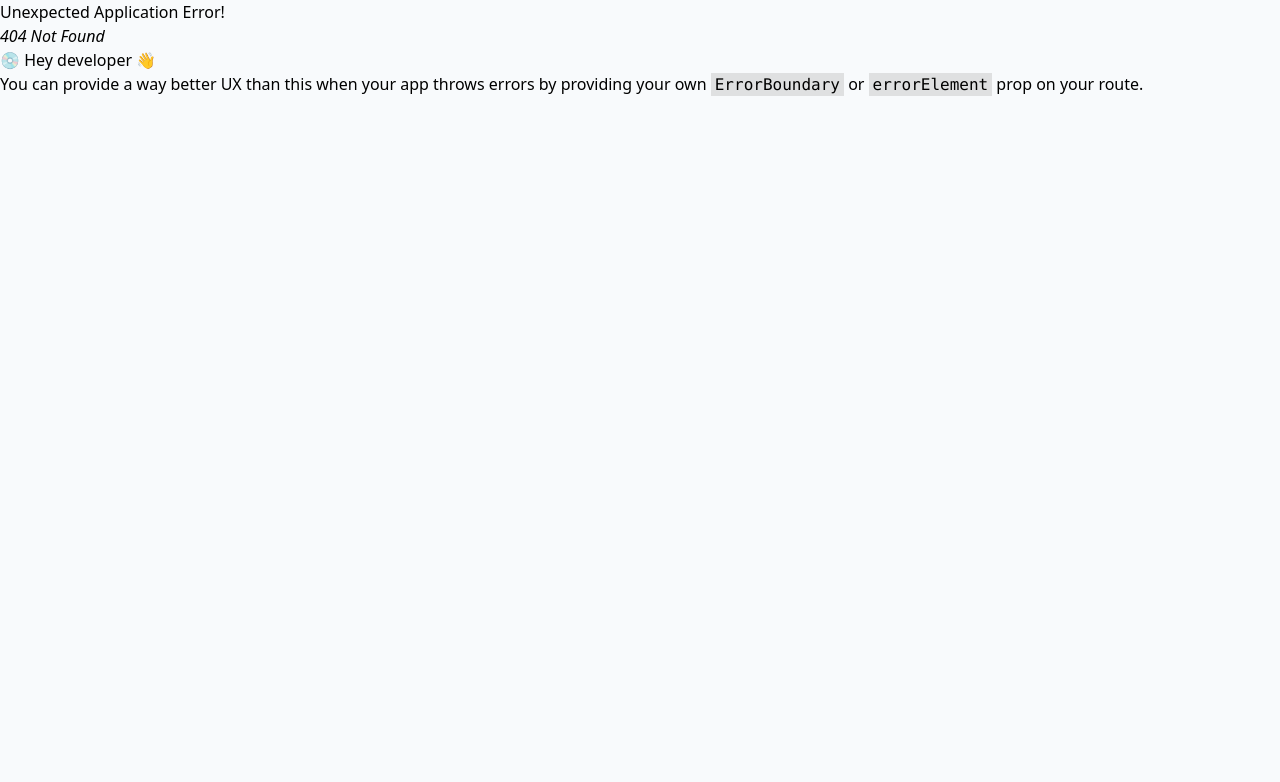
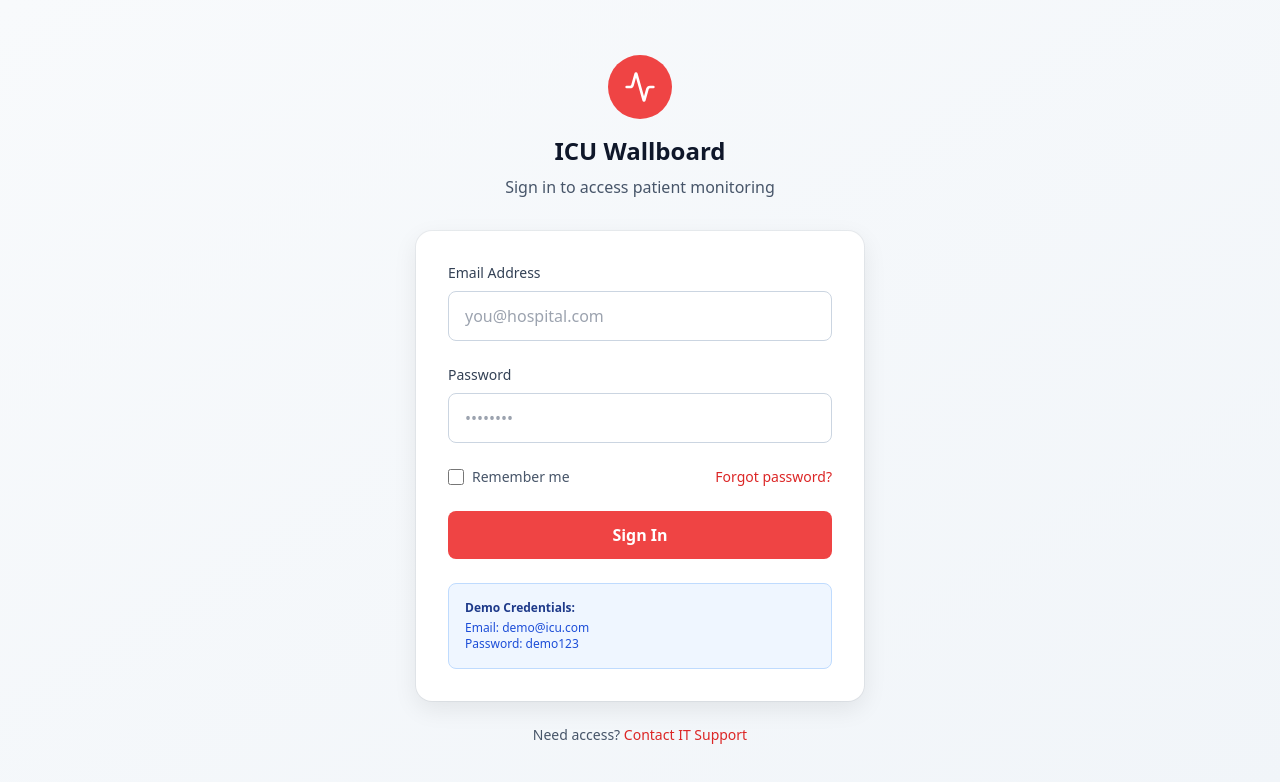
Before and after one commit to quetzin/CS6440-Team46-Project-Frontend, a React (Vite) app: page /login in a window 1280 px wide. Before the commit this address had no page. Shown: the top 782 px of the page. Built offline with nearby package versions, Linux system fonts and the light colour scheme.

Commit message:
added login UI

```diff
--- a/src/App.tsx
+++ b/src/App.tsx
@@ -1,14 +1,30 @@
 import React from 'react'
-import { Outlet, NavLink } from 'react-router-dom'
-import { Activity } from 'lucide-react'
+import { Outlet, useNavigate } from 'react-router-dom'
+import { Activity, LogOut } from 'lucide-react'
 
 export default function App() {
+  const navigate = useNavigate()
+
+  const handleLogout = () => {
+    localStorage.removeItem('authToken')
+    navigate('/login')
+  }
+
   return (
     <div className="min-h-screen flex flex-col">
       <header className="sticky top-0 z-10 bg-white border-b">
-        <div className="mx-auto max-w-7xl px-4 py-3 flex items-center gap-3">
-          <Activity className="h-6 w-6 text-red-500" />
-          <h1 className="font-semibold text-lg">ICU Wallboard — Patients</h1>
+        <div className="mx-auto max-w-7xl px-4 py-3 flex items-center justify-between">
+          <div className="flex items-center gap-3">
+            <Activity className="h-6 w-6 text-red-500" />
+            <h1 className="font-semibold text-lg">ICU Wallboard — Patients</h1>
+          </div>
+          <button
+            onClick={handleLogout}
+            className="flex items-center gap-2 px-3 py-2 text-sm text-slate-600 hover:text-slate-900 hover:bg-slate-100 rounded-lg transition"
+          >
+            <LogOut className="h-4 w-4" />
+            <span>Logout</span>
+          </button>
         </div>
       </header>
       <main className="flex-1 mx-auto max-w-7xl w-full p-4">
--- /dev/null
+++ b/src/components/ProtectedRoute.tsx
@@ -0,0 +1,14 @@
+import React from 'react'
+import { Navigate } from 'react-router-dom'
+
+export default function ProtectedRoute({ children }: { children: React.ReactNode }) {
+  // Check if user is authenticated
+  const isAuthenticated = localStorage.getItem('authToken')
+
+  if (!isAuthenticated) {
+    // Redirect to login if not authenticated
+    return <Navigate to="/login" replace />
+  }
+
+  return <>{children}</>
+}
--- a/src/main.tsx
+++ b/src/main.tsx
@@ -5,11 +5,21 @@ import './index.css'
 import App from './App'
 import PatientBoard from './pages/PatientBoard'
 import PatientView from './pages/PatientView'
+import Login from './pages/Login'
+import ProtectedRoute from './components/ProtectedRoute'
 
 const router = createBrowserRouter([
   {
+    path: '/login',
+    element: <Login />
+  },
+  {
     path: '/',
-    element: <App />,
+    element: (
+      <ProtectedRoute>
+        <App />
+      </ProtectedRoute>
+    ),
     children: [
       { index: true, element: <PatientBoard /> },
       { path: 'patient/:id', element: <PatientView /> },
--- /dev/null
+++ b/src/pages/Login.tsx
@@ -0,0 +1,142 @@
+import React, { useState } from 'react'
+import { useNavigate } from 'react-router-dom'
+import { Activity } from 'lucide-react'
+
+export default function Login() {
+  const navigate = useNavigate()
+  const [email, setEmail] = useState('')
+  const [password, setPassword] = useState('')
+  const [error, setError] = useState<string | null>(null)
+  const [loading, setLoading] = useState(false)
+
+  const handleSubmit = async (e: React.FormEvent) => {
+    e.preventDefault()
+    setError(null)
+    setLoading(true)
+
+    try {
+      // TODO: Replace with actual API call
+      // const response = await fetch('/api/auth/login', {
+      //   method: 'POST',
+      //   headers: { 'Content-Type': 'application/json' },
+      //   body: JSON.stringify({ email, password })
+      // })
+
+      // Simulate API call
+      await new Promise(resolve => setTimeout(resolve, 1000))
+
+      // Demo validation
+      if (email === 'demo@icu.com' && password === 'demo123') {
+        // Store auth token (in real app, use secure storage)
+        localStorage.setItem('authToken', 'demo-token')
+        navigate('/')
+      } else {
+        setError('Invalid email or password')
+      }
+    } catch (err) {
+      setError('An error occurred. Please try again.')
+    } finally {
+      setLoading(false)
+    }
+  }
+
+  return (
+    <div className="min-h-screen flex items-center justify-center bg-gradient-to-br from-slate-50 to-slate-100 px-4">
+      <div className="w-full max-w-md">
+        {/* Logo and Title */}
+        <div className="text-center mb-8">
+          <div className="inline-flex items-center justify-center w-16 h-16 rounded-full bg-red-500 mb-4">
+            <Activity className="h-8 w-8 text-white" />
+          </div>
+          <h1 className="text-2xl font-bold text-slate-900">ICU Wallboard</h1>
+          <p className="text-slate-600 mt-2">Sign in to access patient monitoring</p>
+        </div>
+
+        {/* Login Form */}
+        <div className="bg-white rounded-2xl shadow-soft ring-1 ring-slate-900/5 p-8">
+          <form onSubmit={handleSubmit} className="space-y-6">
+            {/* Email Field */}
+            <div>
+              <label htmlFor="email" className="block text-sm font-medium text-slate-700 mb-2">
+                Email Address
+              </label>
+              <input
+                id="email"
+                type="email"
+                value={email}
+                onChange={(e) => setEmail(e.target.value)}
+                required
+                className="w-full px-4 py-3 rounded-lg border border-slate-300 focus:outline-none focus:ring-2 focus:ring-red-500 focus:border-transparent transition"
+                placeholder="you@hospital.com"
+              />
+            </div>
+
+            {/* Password Field */}
+            <div>
+              <label htmlFor="password" className="block text-sm font-medium text-slate-700 mb-2">
+                Password
+              </label>
+              <input
+                id="password"
+                type="password"
+                value={password}
+                onChange={(e) => setPassword(e.target.value)}
+                required
+                className="w-full px-4 py-3 rounded-lg border border-slate-300 focus:outline-none focus:ring-2 focus:ring-red-500 focus:border-transparent transition"
+                placeholder="••••••••"
+              />
+            </div>
+
+            {/* Error Message */}
+            {error && (
+              <div className="bg-red-50 border border-red-200 text-red-700 px-4 py-3 rounded-lg text-sm">
+                {error}
+              </div>
+            )}
+
+            {/* Remember Me & Forgot Password */}
+            <div className="flex items-center justify-between">
+              <label className="flex items-center">
+                <input
+                  type="checkbox"
+                  className="h-4 w-4 text-red-500 focus:ring-red-500 border-slate-300 rounded"
+                />
+                <span className="ml-2 text-sm text-slate-600">Remember me</span>
+              </label>
+              <button
+                type="button"
+                className="text-sm text-red-600 hover:text-red-700 font-medium"
+              >
+                Forgot password?
+              </button>
+            </div>
+
+            {/* Submit Button */}
+            <button
+              type="submit"
+              disabled={loading}
+              className="w-full bg-red-500 hover:bg-red-600 text-white font-semibold py-3 px-4 rounded-lg transition disabled:opacity-50 disabled:cursor-not-allowed"
+            >
+              {loading ? 'Signing in...' : 'Sign In'}
+            </button>
+          </form>
+
+          {/* Demo Credentials */}
+          <div className="mt-6 p-4 bg-blue-50 border border-blue-200 rounded-lg">
+            <p className="text-xs font-semibold text-blue-900 mb-1">Demo Credentials:</p>
+            <p className="text-xs text-blue-700">Email: demo@icu.com</p>
+            <p className="text-xs text-blue-700">Password: demo123</p>
+          </div>
+        </div>
+
+        {/* Footer */}
+        <p className="text-center text-sm text-slate-600 mt-6">
+          Need access?{' '}
+          <button className="text-red-600 hover:text-red-700 font-medium">
+            Contact IT Support
+          </button>
+        </p>
+      </div>
+    </div>
+  )
+}
```
